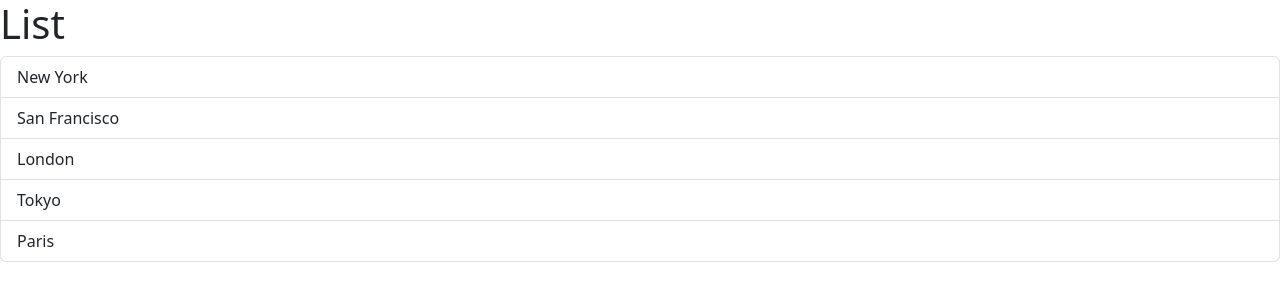
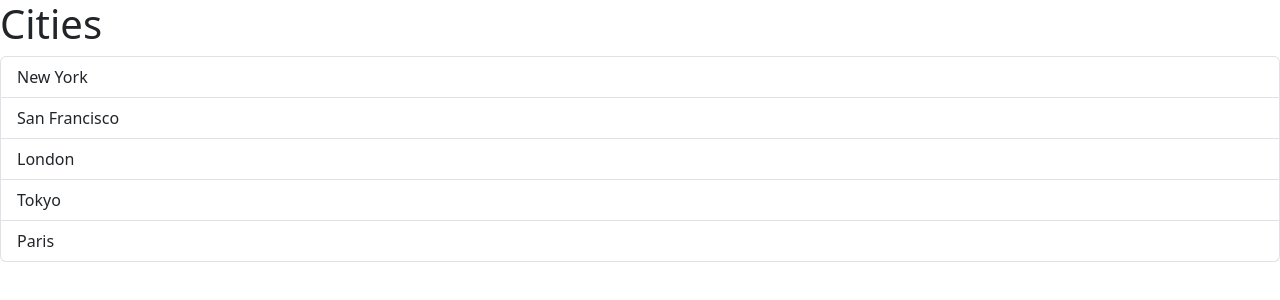
Before and after one commit to Naiem1/React-18-for-Beginners-cwm, a React (Vite) app: page / in a window 1280 px wide. Shown: the top 300 px of the page. Built offline with nearby package versions, Linux system fonts and the light colour scheme.

Commit message:
8-passing data via props

```diff
--- a/src/App.tsx
+++ b/src/App.tsx
@@ -1,9 +1,13 @@
-import ListGroup from "./components/ListGroup";
+import ListGroup from './components/ListGroup';
 
 function App() {
-  return <div>
-    <ListGroup/>
-  </div>;
+  const items = ['New York', 'San Francisco', 'London', 'Tokyo', 'Paris'];
+
+  return (
+    <div>
+      <ListGroup items={items} heading="Cities" />
+    </div>
+  );
 }
 
 export default App;
--- a/src/components/ListGroup.tsx
+++ b/src/components/ListGroup.tsx
@@ -1,12 +1,16 @@
 import { useState } from 'react';
 
-const ListGroup = () => {
-  const items = ['New York', 'San Francisco', 'London', 'Tokyo', 'Paris'];
+interface Props {
+  items: string[],
+  heading: string
+}
+
+const ListGroup = ({items, heading}: Props) => {
   const [selectedIndex, setSelectedIndex] = useState(-1);
 
   return (
     <>
-      <h1>List</h1>
+      <h1>{heading }</h1>
       <ul className="list-group">
         {items.map((item, index) => (
           <li
```
